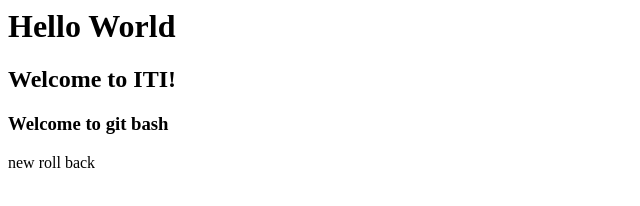
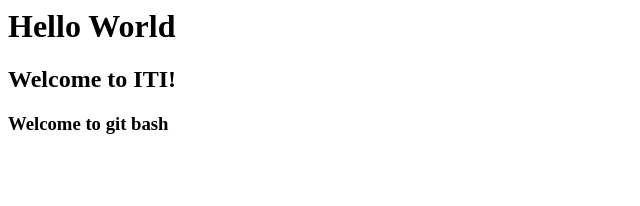
Before and after one commit to SalmaAliHassan/New-project, a plain HTML site: page index.html in a window 1280 px wide. Shown: the whole page, without its empty margins (0-640 px from the left). Drawn offline with Linux system fonts and the light colour scheme.

Commit message:
Revert "new rollback"
This reverts commit 8f7ffc66b9d8159facdb1b0d386c6556d209e6c3.

```diff
--- a/index.html
+++ b/index.html
@@ -1,4 +1,3 @@
 <h1> Hello World </h1>
 <h2>Welcome to ITI!</h2>
 <h3>Welcome to git bash</h3>
-new roll back
```
